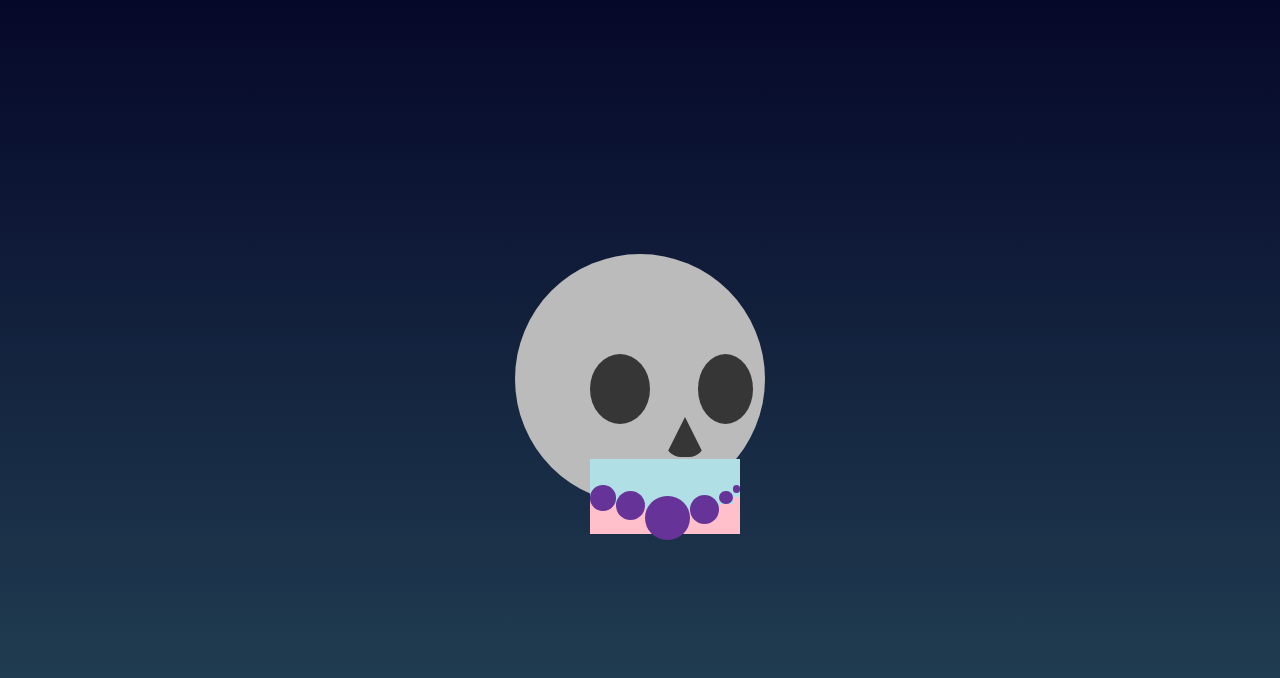
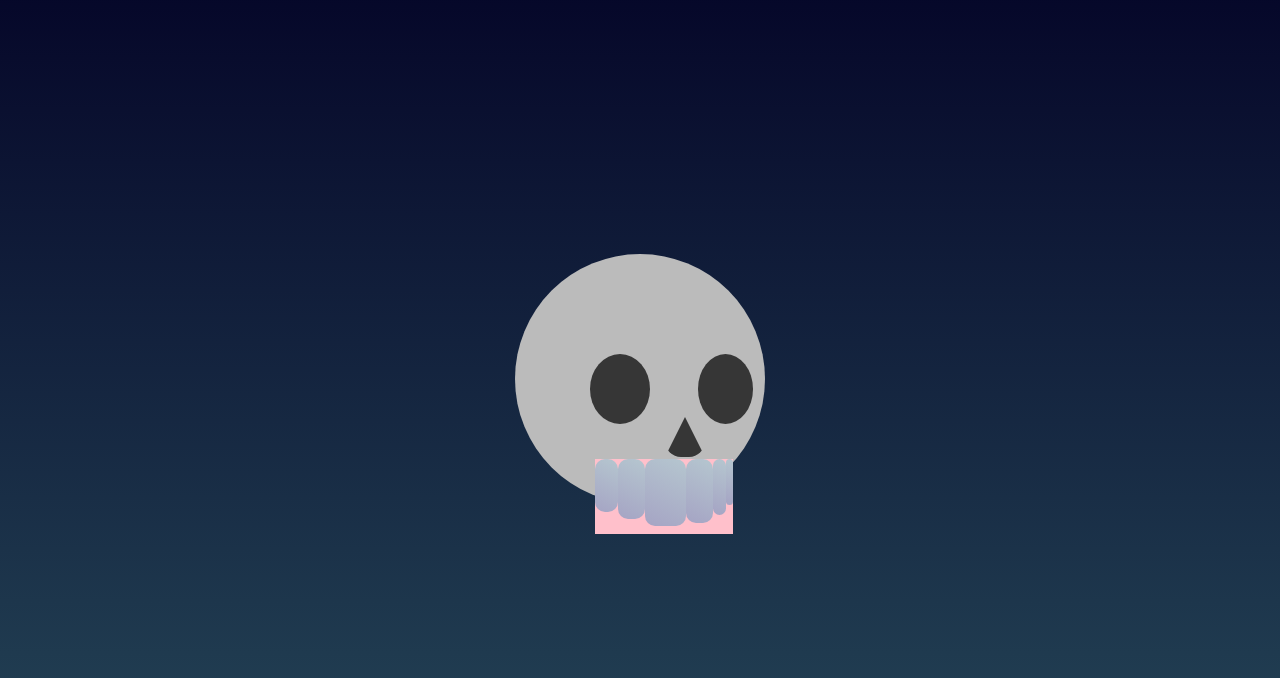
Before and after one commit to AdamanskaHub/Emilie, a Gatsby site: page /worktwo in a window 1280 px wide. Shown: the part 98-776 px from the top of the page. Built offline with nearby package versions, Linux system fonts and the light colour scheme; Gatsby itself is replaced by a stand-in of ours.

Commit message:
changed the teeth completely, much better

```diff
--- a/src/pages/worktwo.js
+++ b/src/pages/worktwo.js
@@ -42,22 +42,16 @@ class Worktwo extends Component {
             <div className="teeth">
               <div className="teeth-container">
               <div className="tooth t-one">
-                <div className="t-one--bottom"></div>
               </div>
               <div className="tooth t-two">
-              <div className="t-two--bottom"></div>
               </div>
               <div className="tooth t-three">
-              <div className="t-three--bottom"></div>
               </div>
               <div className="tooth t-four">
-              <div className="t-four--bottom"></div>
               </div>
               <div className="tooth t-five">
-              <div className="t-five--bottom"></div>
               </div>
               <div className="tooth t-six">
-              <div className="t-six--bottom"></div>
               </div>
               </div>
 
--- a/src/sass/pages/_worktwo.scss
+++ b/src/sass/pages/_worktwo.scss
@@ -7,14 +7,13 @@
   &--display {
     margin: 20% 10%;
     z-index: 6;
-    @media only screen and (max-width: 600px){
+
+    @media only screen and (max-width: 600px) {
       margin: 20% 0;
     }
   }
 
-  &__distortion {
-
-  }
+  &__distortion {}
 
 }
 
@@ -26,6 +25,7 @@
   justify-content: center;
   align-items: center;
 }
+
 .head {
   height: 25rem;
   width: 25rem;
@@ -33,6 +33,7 @@
   border-radius: 50%;
   display: inline-block;
   position: relative;
+
   .eye {
     height: 7rem;
     width: 6rem;
@@ -40,15 +41,18 @@
     border-radius: 50%;
     position: absolute;
   }
+
   .left {
     top: 40%;
     left: 30%;
   }
+
   .right {
     top: 40%;
     right: 5%;
     width: 5.5rem;
   }
+
   .nose {
     width: 0;
     height: 0;
@@ -60,95 +64,58 @@
     left: 60%;
     border-radius: 40%;
   }
-  .teeth{
+
+  .teeth {
     position: absolute;
     top: 82%;
-    left: 30%;
+    left: 32%;
     background: #333;
-    width: 60%;
+    width: 55%;
     height: 30%;
-    .teeth-container{
+
+    .teeth-container {
       position: relative;
       width: 100%;
       height: 100%;
       background-color: pink;
       display: flex;
+
       .tooth {
         top: 0;
-        background-color: powderblue;
+        background: rgb(165, 164, 196);
+        background: linear-gradient(27deg, rgba(165, 164, 196, 1) 0%, rgba(181, 198, 207, 1) 100%);
+        border-radius: 10px;
         position: relative;
       }
-      .t-one{
-        width:17.5%;
-        height: 50%;
-        &--bottom {
-          width: 100%;
-          padding-top: 100%;
-          background-color: rebeccapurple;
-          border-radius: 50%;
-          position: absolute;
-          top: 70%;
-        }
+
+      .t-one {
+        width: 17.5%;
+        height: 70%;
       }
-      .t-two{
-        width:20%;
-        height: 60%;
-        &--bottom {
-          width: 100%;
-          padding-top: 100%;
-          background-color: rebeccapurple;
-          border-radius: 50%;
-          position: absolute;
-          top: 70%;
-        }
+
+      .t-two {
+        width: 20%;
+        height: 80.5%;
       }
-      .t-three{
-        width:30.5%;
-        height: 70%;
-        &--bottom {
-          width: 100%;
-          padding-top: 100%;
-          background-color: rebeccapurple;
-          border-radius: 50%;
-          position: absolute;
-          top: 70%;
-        }
+
+      .t-three {
+        width: 30.5%;
+        height: 89%;
       }
-      .t-four{
-        width:20%;
-        height: 68%;
-        &--bottom {
-          width: 100%;
-          padding-top: 100%;
-          background-color: rebeccapurple;
-          border-radius: 50%;
-          position: absolute;
-          top: 70%;
-        }
+
+      .t-four {
+        width: 20%;
+        height: 85%;
       }
-      .t-five{
-        width:9.5%;
-        height: 60%;
-        &--bottom {
-          width: 100%;
-          padding-top: 100%;
-          background-color: rebeccapurple;
-          border-radius: 50%;
-          position: absolute;
-          top: 70%;
-        }
+
+      .t-five {
+        width: 9.5%;
+        height: 74.5%;
       }
-      .t-six{
-        width:5%;
-        height: 50%;
-        &--bottom {
-          width: 100%;
-          padding-top: 100%;
-          background-color: rebeccapurple;
-          border-radius: 50%;
-          position: absolute;
-          top: 70%;
-        }
+
+      .t-six {
+        width: 5%;
+        height: 61%;
       }
     }
   }
```
